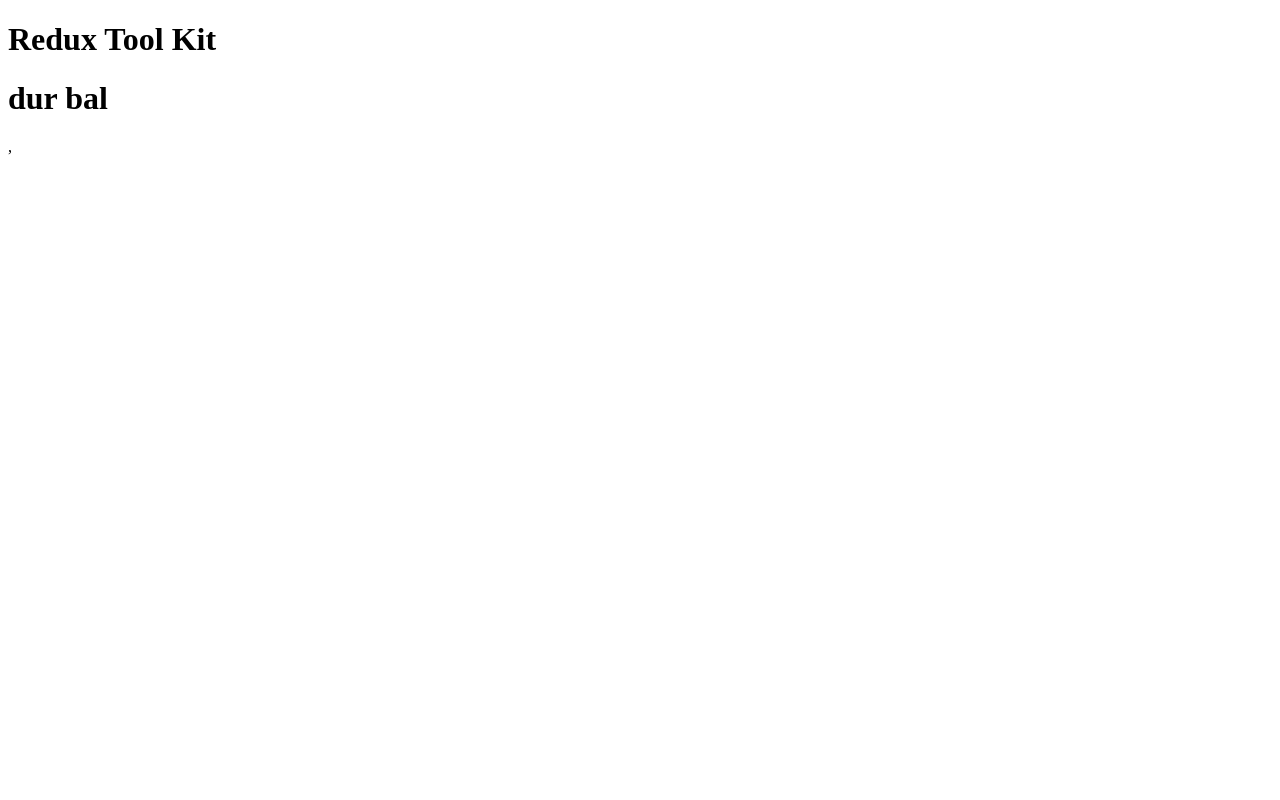
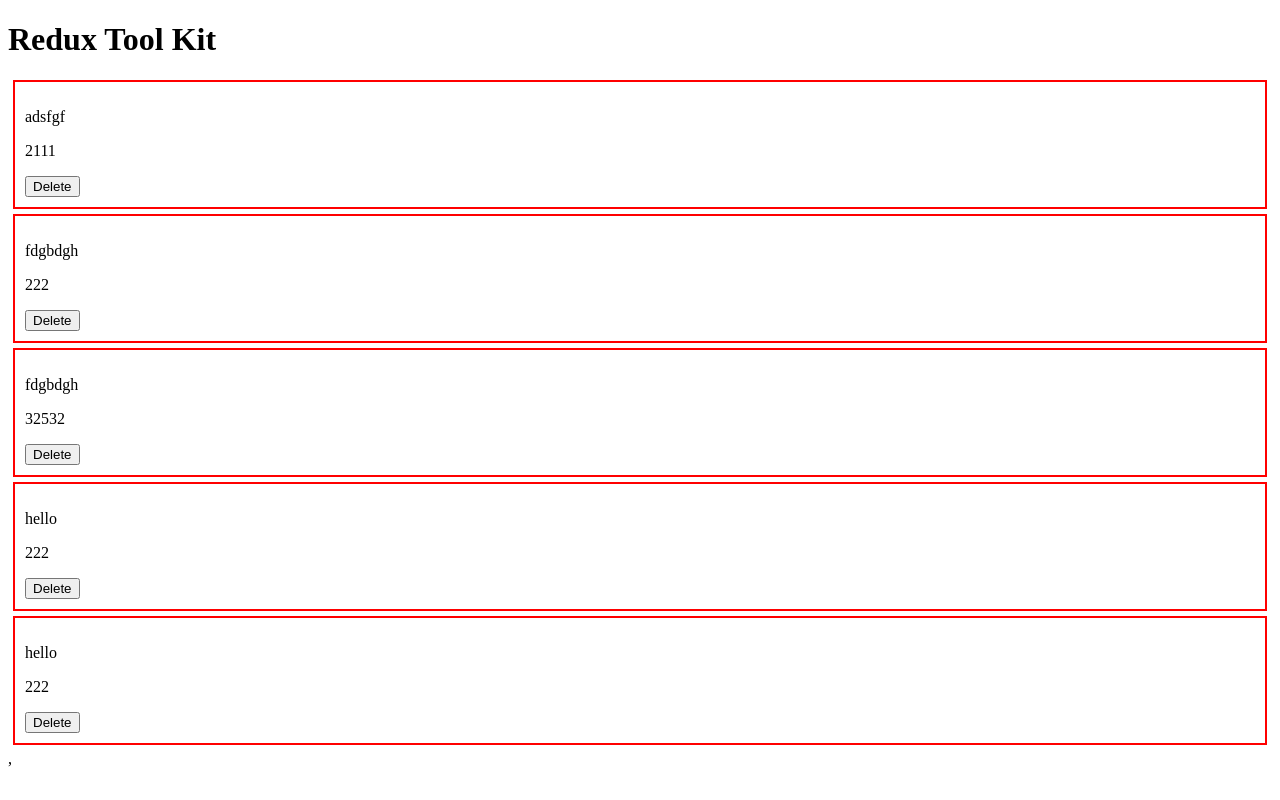
Before and after one commit to jahedasultana/rtk-project1, a React (Vite) app: page / in a window 1280 px wide. Built offline with nearby package versions, Linux system fonts and the light colour scheme; data requests are answered from the project's data file.

Commit message:
added delete button

```diff
--- /dev/null
+++ b/database/db.json
@@ -0,0 +1,39 @@
+{
+  "products": [
+    {
+      "title": "adsfgf",
+      "description": "The Essence Mascara Lash Princess is a popular mascara known for its volumizing and lengthening effects. Achieve dramatic lashes with this long-lasting and cruelty-free formula.",
+      "category": "beauty",
+      "price": "2111",
+      "id": "3"
+    },
+    {
+      "id": "5042",
+      "title": "fdgbdgh",
+      "description": "afewt",
+      "category": "asdfed",
+      "price": "222"
+    },
+    {
+      "id": "dc4a",
+      "title": "fdgbdgh",
+      "description": "afewt",
+      "category": "asdfed",
+      "price": "32532"
+    },
+    {
+      "id": "52ab",
+      "title": "hello",
+      "description": "mvsbhigvfs",
+      "category": "zxfvbsbdfv",
+      "price": "222"
+    },
+    {
+      "id": "c95a",
+      "title": "hello",
+      "description": "mvsbhigvfs",
+      "category": "zxfvbsbdfv",
+      "price": "222"
+    }
+  ]
+}
--- a/package.json
+++ b/package.json
@@ -11,6 +11,7 @@
   },
   "dependencies": {
     "@reduxjs/toolkit": "^2.2.7",
+    "json-server": "^1.0.0-beta.3",
     "react": "^18.3.1",
     "react-dom": "^18.3.1",
     "react-redux": "^9.1.2"
--- a/src/app/store.js
+++ b/src/app/store.js
@@ -1,8 +1,19 @@
 import { configureStore } from '@reduxjs/toolkit'
 import productsSlice from '../features/products/productsSlice'
+import { productsApi } from '../services/productsApi'
+import { setupListeners } from '@reduxjs/toolkit/query';
 
 export const store = configureStore({
   reducer: {
-    productsR: productsSlice
+    productsR: productsSlice,
+    [productsApi.reducerPath]: productsApi.reducer,
+
+
   },
-})
+
+  middleware: (getDefaultMiddleware) =>
+    getDefaultMiddleware().concat(productsApi.middleware),
+});
+
+// for refetch data
+setupListeners(store.dispatch)
--- a/src/features/products/ProductsView.jsx
+++ b/src/features/products/ProductsView.jsx
@@ -1,9 +1,46 @@
+import { useDeleteProductsMutation, useGetProductsQuery } from "../../services/productsApi";
 
 
 const ProductsView = () => {
+    const {data: products, isLoading, isError} = useGetProductsQuery();
+
+    const [ deleteProducts ] = useDeleteProductsMutation();
+
+     const handelDelete = (id) =>{
+      deleteProducts(id);
+     }
+
     return (
         <div>
-            <h1>dur bal</h1>
+       {
+        isLoading && <p style={{color: "red"}}>Loading......</p>
+       }
+
+       {
+        isError && <p>have an error</p>
+       }
+
+       {
+        !isLoading && !isError && products && products.length > 0 && (
+            <section>
+                {
+                    products.map((product) => {
+                        return(
+                            <div style={{border: "2px red solid",
+                                padding: "10px 10px",
+                                margin: "5px 5px"
+                            }} key={product.id}>
+                                <p>{product.title}</p>
+                                <p>{product.price}</p>
+                                <button onClick={() => handelDelete(product.id)}>Delete</button>
+                            </div>
+                        )
+                    })
+                }
+            </section>
+        )
+       }
+
         </div>
     );
 };
--- /dev/null
+++ b/src/services/productsApi.js
@@ -0,0 +1,21 @@
+
+import { createApi, fetchBaseQuery } from '@reduxjs/toolkit/query/react'
+
+export const productsApi = createApi({
+  reducerPath: 'productsApi',
+  baseQuery: fetchBaseQuery({ baseUrl: 'http://localhost:3003/' }),
+  endpoints: (builder) => ({
+    getProducts: builder.query({
+      query: () => `products`,
+    }),
+
+    deleteProducts: builder.mutation({
+      query: (id) => ({
+        url: `products/${id}`,
+        method: `DELETE`
+      }),
+    }),
+  }),
+})
+
+export const { useGetProductsQuery , useDeleteProductsMutation } = productsApi
```
Also changed, not shown: 1 other file (tests, documents, lock files or other folders).
